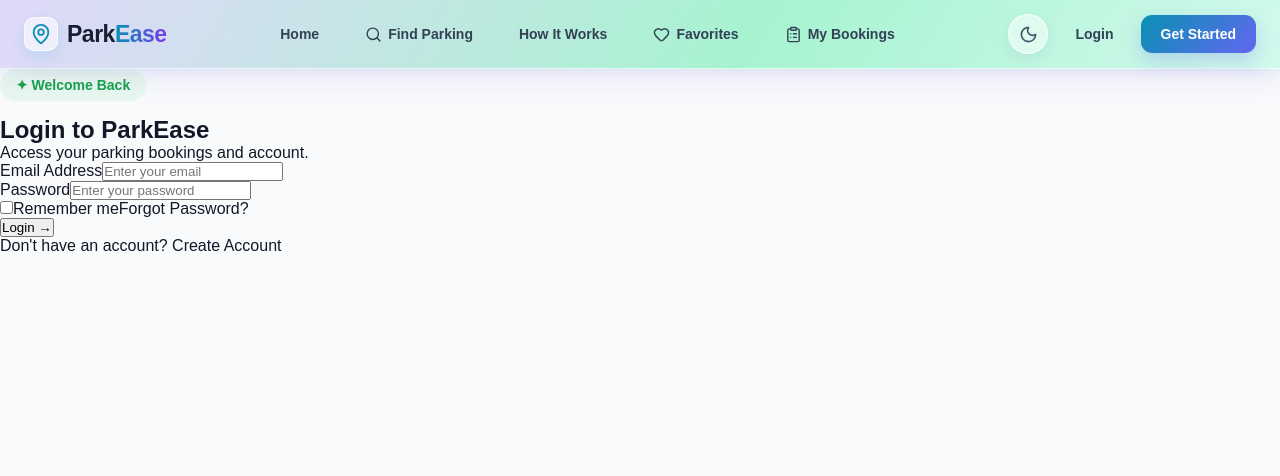
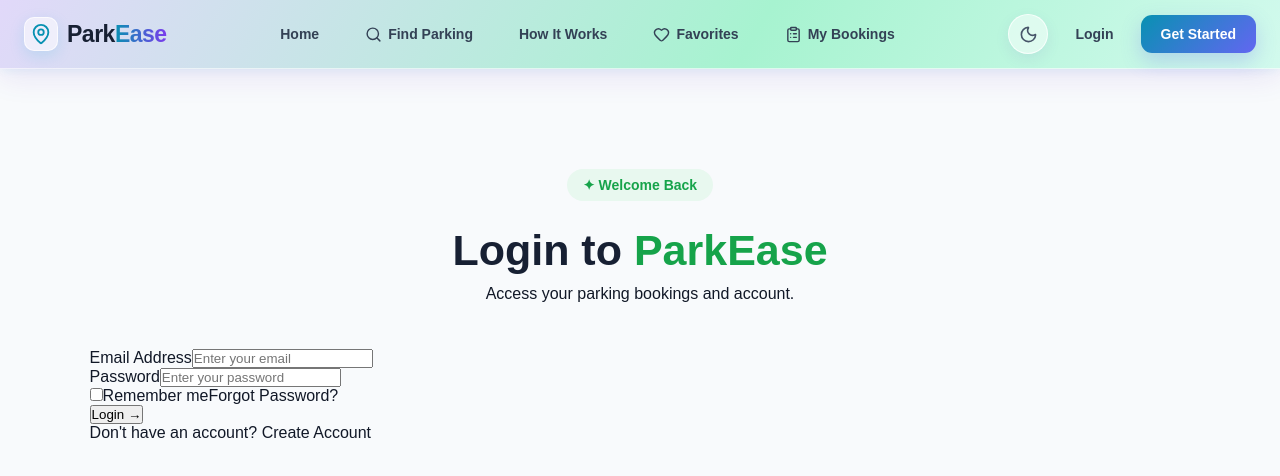
Before and after one commit to dibeyendu-dev/smart-parking-system, a React (Vite) app: page /login in a window 1280 px wide. Shown: the top 476 px of the page. Built offline with nearby package versions, Linux system fonts and the light colour scheme.

Commit message:
Login css part 1 added

```diff
--- a/src/css/Login.css
+++ b/src/css/Login.css
@@ -0,0 +1,19 @@
+/* Login Page  */
+.login-page{
+    min-height: 100vh;
+    padding: 100px 7%;
+    background: #f8fafc;
+}
+/* Login Header */
+.login-header{
+    text-align: center;
+    margin-bottom: 46px;
+}
+.login-header h1{
+    font-size: 43px;
+    color: #172033;
+    margin: 10px 0px;
+}
+.login-header h1 strong{
+    color: #16a34a;
+}
```
